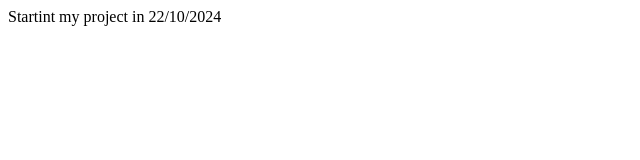
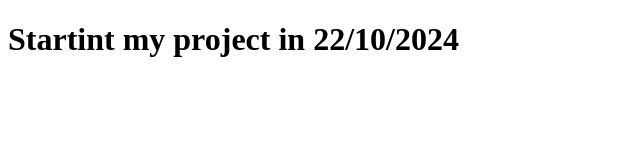
Before and after one commit to jair-correa/softLog, a plain HTML site: page index.html in a window 1280 px wide. Shown: the whole page, without its empty margins (0-640 px from the left). Drawn offline with Linux system fonts and the light colour scheme.

Commit message:
Update h1 index.html

```diff
--- a/index.html
+++ b/index.html
@@ -3,10 +3,10 @@
 <head>
     <meta charset="UTF-8">
     <meta name="viewport" content="width=device-width, initial-scale=1.0">
-    <title>Document</title>
+    <title>softLog</title>
     <LINK rel="stylesheet" href="style.css">
 </head>
 <body>
-    Startint my project in 22/10/2024
+    <h1>Startint my project in 22/10/2024</h1>
 </body>
 </html>
```
